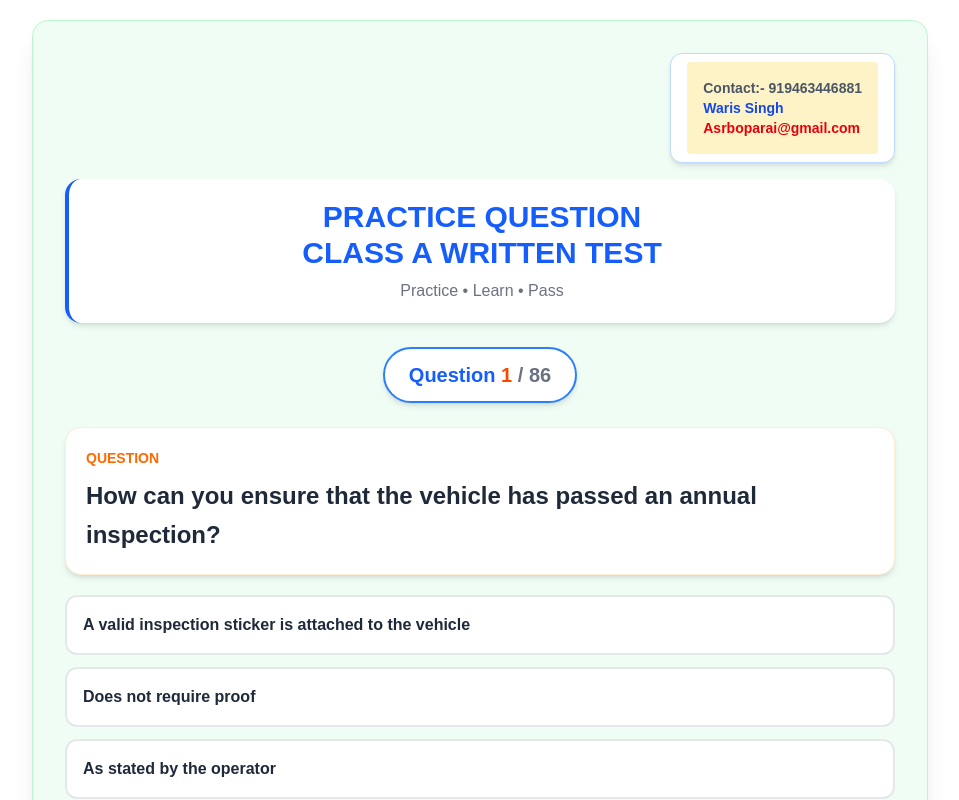
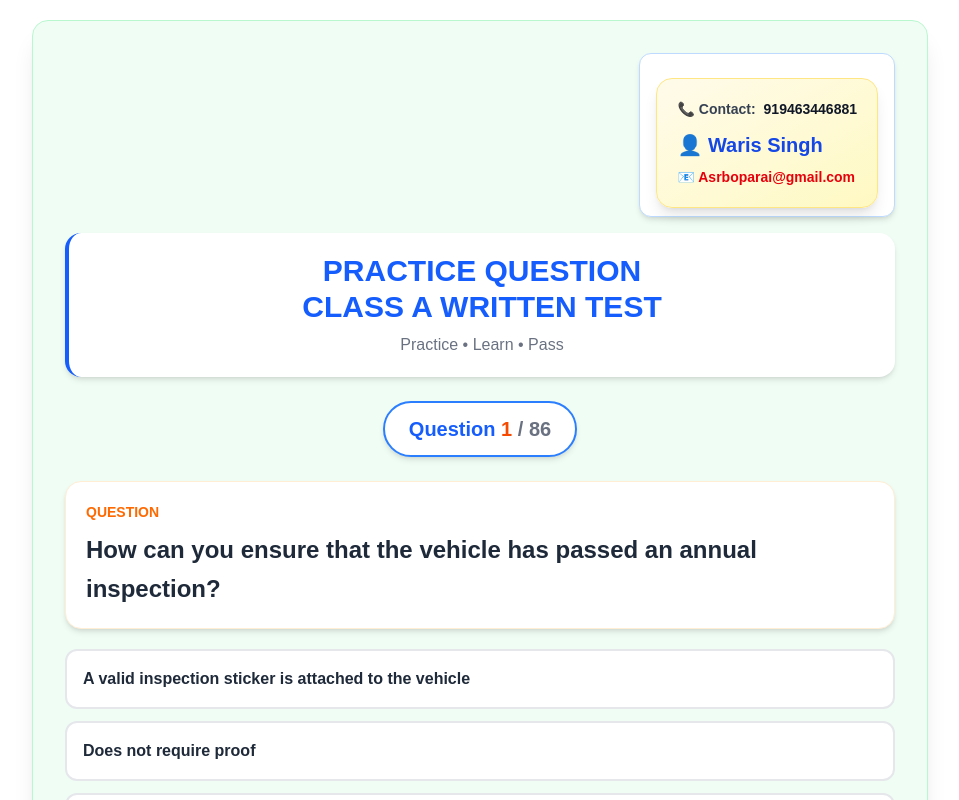
Before and after one commit to Harsimran141/Azknowledgetest, a React (Vite) app: page / in a window 1280 px wide. Shown: the top 800 px of the page, without its empty margins (160-1119 px from the left). Built offline with nearby package versions, Linux system fonts and the light colour scheme.

Commit message:
style: enhance contact information display with improved layout and styling in App component

```diff
--- a/src/App.jsx
+++ b/src/App.jsx
@@ -1027,16 +1027,23 @@ const App = () => {
              hover:scale-105
              hover:shadow-xl"
 >
-  <div className="text-sm bg-amber-100 rounded p-4 font-semibold text-gray-600">
-   Contact:- 919463446881
+<div className="w-full max-w-md mx-auto mt-4 p-5 bg-gradient-to-br from-amber-50 to-yellow-100 rounded-2xl border border-amber-200 shadow-lg hover:shadow-2xl transition-all duration-300">
 
-  <div className="text-blue-700 font-bold">
-    Waris Singh
+  <div className="text-sm font-semibold text-gray-600 mb-3">
+    <span className="text-gray-700">📞 Contact:</span>
+    <span className="text-gray-900 ml-2">
+      919463446881
+    </span>
   </div>
 
-  <div className="text-red-600">
-    Asrboparai@gmail.com
+  <div className="text-xl text-blue-700 font-bold mb-2 hover:text-blue-900 transition">
+    👤 Waris Singh
   </div>
+
+  <div className="text-sm text-red-600 font-semibold hover:text-red-800 transition cursor-pointer">
+    📧 Asrboparai@gmail.com
+  </div>
+
 </div>
 </div>
     </div>
```
